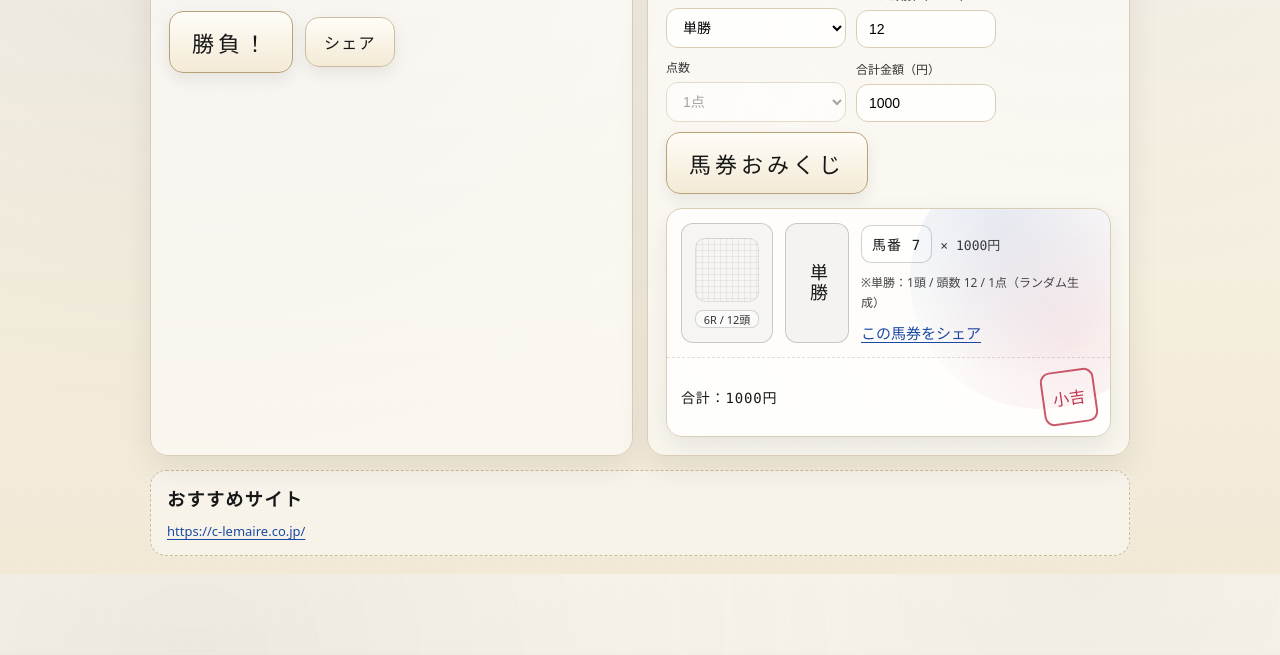
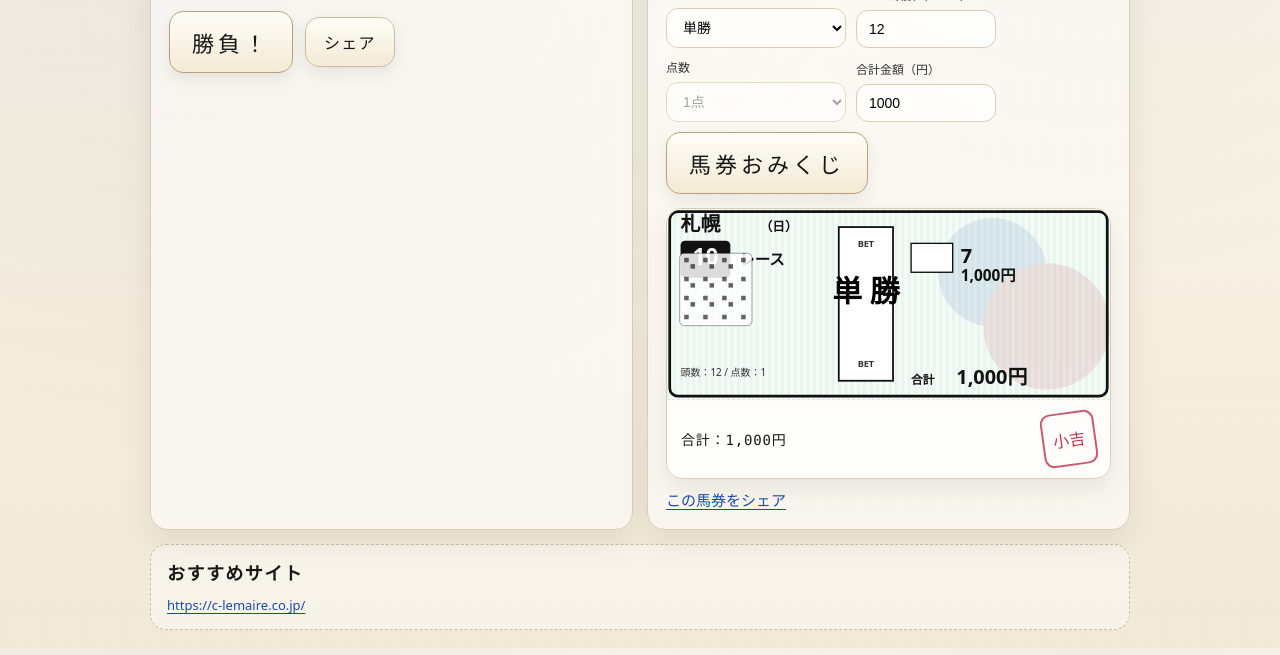
Before and after one commit to yoshitaka1531/oshi-jockey, a website: page public/index.html in a window 1280 px wide. Both pictures are taken after a click on the button "馬券おみくじ". Shown: the part 145-800 px from the top of the page. Drawn offline with Linux system fonts and the light colour scheme; a web font is replaced by a local one.

Commit message:
Update index.html

```diff
--- a/public/index.html
+++ b/public/index.html
@@ -32,7 +32,6 @@
         linear-gradient(180deg, var(--paper), var(--paper2));
       font-family: system-ui, -apple-system, "Segoe UI", Roboto, "Noto Sans JP", sans-serif;
     }
-    /* 和紙っぽい質感 */
     body::before{
       content:"";
       position:fixed;
@@ -46,7 +45,6 @@
     }
 
     .wrap{max-width:980px;margin:0 auto}
-
     .grid{
       display:grid;
       gap:14px;
@@ -56,7 +54,6 @@
       .grid{ grid-template-columns: 1fr 1fr; }
     }
 
-    /* おみくじ台（共通カード） */
     .shrine{
       border:1px solid var(--line);
       border-radius:18px;
@@ -83,14 +80,13 @@
       user-select:none;
     }
 
-    /* 見出し（カード内） */
     .title{
       font-family:"Yuji Syuku","Yuji Boku",serif;
       font-size:34px;
       letter-spacing:.08em;
       margin:0;
       line-height:1.15;
-      padding-right:78px; /* 朱印と干渉しない */
+      padding-right:78px;
     }
     .hint{
       margin:8px 0 0;
@@ -198,13 +194,13 @@
       display:none;
     }
 
-    /* 馬券おみくじ：設定欄 */
+    /* 馬券おみくじ UI */
     .sectionTitle{
       font-family:"Yuji Syuku","Yuji Boku",serif;
       font-size:22px;
       letter-spacing:.10em;
       margin:0 0 10px;
-      padding-right:78px; /* 朱印と干渉しない */
+      padding-right:78px;
     }
     .formRow{
       display:flex;
@@ -231,130 +227,23 @@
     }
     input{width:140px}
 
-    /* 馬券っぽいカード（強化版 / オリジナル） */
-    .ticket{
+    /* ★馬券“画像”枠（SVGを入れる） */
+    .ticketWrap{
       margin-top:14px;
       display:none;
       border:1px solid var(--line);
       border-radius:16px;
-      background:rgba(255,255,255,.68);
+      background:rgba(255,255,255,.66);
       overflow:hidden;
       box-shadow: 0 10px 26px var(--shadow);
-      position:relative;
     }
-    /* 馬券風の薄い透かし（蹄鉄風） */
-    .ticket::after{
-      content:"";
-      position:absolute;
-      right:-60px; top:-60px;
-      width:260px; height:260px;
-      border-radius:999px;
-      background:
-        radial-gradient(circle at 30% 30%, rgba(26,74,165,.10), transparent 62%),
-        radial-gradient(circle at 65% 70%, rgba(176,0,32,.08), transparent 60%);
-      transform:rotate(10deg);
-      pointer-events:none;
+    .ticketSvg{
+      width:100%;
+      height:auto;
+      display:block;
+      background:#fff;
     }
-    .ticketTop{
-      display:grid;
-      grid-template-columns: 92px 1fr;
-      gap:12px;
-      padding:14px;
-      border-bottom:1px dashed rgba(0,0,0,.12);
-      position:relative;
-    }
-    /* 左側：QRっぽいブロック（雰囲気） */
-    .qrBox{
-      border:1px solid rgba(0,0,0,.18);
-      border-radius:12px;
-      background:rgba(0,0,0,.03);
-      padding:10px;
-      display:flex;
-      flex-direction:column;
-      gap:8px;
-      align-items:center;
-      justify-content:center;
-    }
-    .qr{
-      width:64px;height:64px;
-      border-radius:10px;
-      background:
-        linear-gradient(90deg, rgba(0,0,0,.10) 0 1px, transparent 1px 6px),
-        linear-gradient(0deg, rgba(0,0,0,.10) 0 1px, transparent 1px 6px);
-      background-size:6px 6px;
-      opacity:.55;
-      border:1px solid rgba(0,0,0,.16);
-    }
-    .qrSmall{
-      width:64px;height:18px;
-      border-radius:8px;
-      border:1px solid rgba(0,0,0,.16);
-      background:rgba(255,255,255,.60);
-      font-size:11px;
-      display:grid;
-      place-items:center;
-      color:#333;
-    }
-
-    /* 右側：本体 */
-    .ticketBody{
-      display:flex;
-      gap:12px;
-      align-items:stretch;
-    }
-    .ticketType{
-      min-width:64px;
-      border:1px solid rgba(0,0,0,.18);
-      border-radius:12px;
-      display:flex;
-      align-items:center;
-      justify-content:center;
-      padding:10px 6px;
-      background:rgba(0,0,0,.04);
-      font-family:"Yuji Syuku","Yuji Boku",serif;
-      letter-spacing:.1em;
-      writing-mode: vertical-rl;
-      text-orientation: mixed;
-      font-size:18px;
-    }
-    .ticketMain{
-      flex:1;
-      display:flex;
-      flex-direction:column;
-      gap:10px;
-      padding-top:2px;
-    }
-    .ticketLine{
-      display:flex;
-      flex-direction:column;
-      gap:8px;
-    }
-    .ticketRow{
-      display:flex;
-      flex-wrap:wrap;
-      gap:8px;
-      align-items:center;
-    }
-    .chip{
-      padding:8px 10px;
-      border-radius:10px;
-      border:1px solid rgba(0,0,0,.18);
-      background:rgba(255,255,255,.78);
-      font-family: ui-monospace, SFMono-Regular, Menlo, Monaco, Consolas, "Liberation Mono", "Courier New", monospace;
-      letter-spacing:.08em;
-      font-size:14px;
-    }
-    .mul{
-      font-family: ui-monospace, SFMono-Regular, Menlo, Monaco, Consolas, "Liberation Mono", "Courier New", monospace;
-      font-size:13px;
-      opacity:.85;
-    }
-    .ticketHint{
-      font-size:12px;
-      color:#444;
-      line-height:1.6;
-    }
-    .ticketBottom{
+    .ticketBottomRow{
       padding:12px 14px;
       display:flex;
       flex-wrap:wrap;
@@ -362,6 +251,7 @@
       align-items:center;
       justify-content:space-between;
       background:rgba(255,255,255,.45);
+      border-top:1px dashed rgba(0,0,0,.10);
     }
     .yen{
       font-family: ui-monospace, SFMono-Regular, Menlo, Monaco, Consolas, "Liberation Mono", "Courier New", monospace;
@@ -407,8 +297,6 @@
       .vertical{font-size:24px; min-height:190px;}
       .actions{min-width:unset}
       label{min-width:unset}
-      .ticketTop{grid-template-columns: 84px 1fr;}
-      .ticketType{min-width:58px;}
     }
   </style>
 </head>
@@ -417,7 +305,7 @@
   <div class="wrap">
     <div class="grid">
 
-      <!-- ✅ 青枠の部分：タイトル〜ボタン〜結果を「1カード」にまとめる -->
+      <!-- 推しジョッキー（カードで囲い） -->
       <div class="shrine">
         <div class="seal">推</div>
 
@@ -425,7 +313,6 @@
         <p class="hint">神社のおみくじ風に、今日の推しを授かります。</p>
 
         <div class="btnrow">
-          <!-- ★IDは維持（壊れないため） -->
           <button id="drawBtn" class="btn main" type="button">勝負！</button>
           <button id="shareBtn" class="btn share" type="button" disabled>シェア</button>
         </div>
@@ -441,16 +328,14 @@
                 ※開けない場合は時間をおいて再度お試しください。
               </div>
 
-              <!-- 候補数表示は出さない -->
               <div id="meta" style="display:none;"></div>
-
               <div class="err" id="err"></div>
             </div>
           </div>
         </div>
       </div>
 
-      <!-- 馬券おみくじ（A→C→B） -->
+      <!-- 馬券おみくじ -->
       <div class="shrine">
         <div class="seal">券</div>
 
@@ -477,7 +362,6 @@
             <input id="fieldSize" type="number" min="2" max="18" value="12" />
           </label>
 
-          <!-- ✅ A：点数 -->
           <label>
             点数
             <select id="ticketPoints">
@@ -487,7 +371,6 @@
             </select>
           </label>
 
-          <!-- ✅ B：合計金額 -->
           <label>
             合計金額（円）
             <input id="budget" type="number" min="100" step="100" value="1000" />
@@ -496,43 +379,21 @@
           <button id="ticketBtn" class="btn main" type="button">馬券おみくじ</button>
         </div>
 
-        <!-- ✅ 馬券表示：馬券感UP -->
-        <div class="ticket" id="ticket">
-          <div class="ticketTop">
-            <div class="qrBox">
-              <div class="qr"></div>
-              <div class="qrSmall" id="raceInfo">R / N</div>
-            </div>
-
-            <div class="ticketBody">
-              <div class="ticketType" id="ticketTypeLabel">単勝</div>
-
-              <div class="ticketMain">
-                <div class="ticketLine" id="ticketLines">
-                  <!-- JSで行を生成 -->
-                </div>
-
-                <div class="ticketHint" id="ticketHint">
-                  ※本機能はランダム生成です。実際の購入判断はご自身の責任でお願いいたします。
-                </div>
-
-                <a id="ticketShareLink" class="link" href="#" style="display:none;">この馬券をシェア</a>
-              </div>
-            </div>
-          </div>
-
-          <div class="ticketBottom">
+        <!-- ★ここが“馬券画像”になります -->
+        <div class="ticketWrap" id="ticketWrap">
+          <div id="ticketSvgMount"></div>
+          <div class="ticketBottomRow">
             <div class="yen" id="ticketAmount">合計：1000円</div>
             <div class="stamp" id="ticketFortune">吉</div>
           </div>
         </div>
 
+        <a id="ticketShareLink" class="link" href="#" style="display:none;margin-top:10px;">この馬券をシェア</a>
         <div class="err" id="ticketErr"></div>
       </div>
 
     </div>
 
-    <!-- おすすめサイト（最下部） -->
     <div class="footer">
       <h2>おすすめサイト</h2>
       <a class="footlink"
@@ -544,7 +405,7 @@
   </div>
 
   <script>
-    // ====== 既存：ジョッキーおみくじ（壊さない） ======
+    // ====== 推しジョッキー ======
     const drawBtn  = document.getElementById("drawBtn");
     const shareBtn = document.getElementById("shareBtn");
     const resultEl = document.getElementById("result");
@@ -556,7 +417,6 @@
     let lastTicket = null;
 
     function setShareEnabled(){
-      // どちらかの結果があればシェア可能
       shareBtn.disabled = !(lastPicked || lastTicket);
     }
 
@@ -622,15 +482,12 @@
       }
       if(lastTicket){
         parts.push(`馬券おみくじ：${lastTicket.typeLabel} / ${lastTicket.linesText}（合計${lastTicket.total}円）`);
-        // URLはジョッキーURL優先。なければサイトURL。
       }
-
       return { text: parts.join("\n"), url };
     }
 
     async function share(){
       if(!(lastPicked || lastTicket)) return;
-
       const { text, url } = buildShareText();
 
       if(navigator.share){
@@ -653,14 +510,11 @@
     const pointsEl = document.getElementById("ticketPoints");
     const budgetEl = document.getElementById("budget");
 
-    const ticketEl = document.getElementById("ticket");
-    const ticketTypeLabelEl = document.getElementById("ticketTypeLabel");
-    const ticketLinesEl = document.getElementById("ticketLines");
+    const ticketWrapEl = document.getElementById("ticketWrap");
+    const ticketSvgMount = document.getElementById("ticketSvgMount");
     const ticketAmountEl = document.getElementById("ticketAmount");
-    const ticketHintEl = document.getElementById("ticketHint");
+    const ticketFortuneEl = document.getElementById("ticketFortune");
     const ticketErrEl = document.getElementById("ticketErr");
-    const raceInfoEl = document.getElementById("raceInfo");
-    const ticketFortuneEl = document.getElementById("ticketFortune");
     const ticketShareLinkEl = document.getElementById("ticketShareLink");
 
     const typeLabels = {
@@ -686,7 +540,6 @@
     }
     function sortAsc(arr){ return [...arr].sort((a,b)=>a-b); }
 
-    // 枠（1〜8）に馬番（1〜N）を割り当て（雰囲気用）
     function frameOfHorse(horseNo, fieldSize){
       const frames = 8;
       const idx = Math.floor((horseNo - 1) * frames / fieldSize) + 1;
@@ -696,46 +549,44 @@
     function buildPick(type, fieldSize){
       if(type === "win"){
         const a = randInt(1, fieldSize);
-        return { display: `馬番 ${a}`, hint: "単勝：1頭" };
+        return { display: `15`, raw: [a], text: `馬番 ${a}`, hint: "単勝：1頭" };
       }
       if(type === "place"){
         const a = randInt(1, fieldSize);
-        return { display: `馬番 ${a}`, hint: "複勝：1頭" };
+        return { raw: [a], text: `馬番 ${a}`, hint: "複勝：1頭" };
       }
       if(type === "umaren"){
         const [a,b] = sortAsc(sampleUniqueNumbers(2, 1, fieldSize));
-        return { display: `馬番 ${a} - ${b}`, hint: "馬連：2頭（順不同）" };
+        return { raw: [a,b], text: `馬番 ${a}-${b}`, hint: "馬連：2頭（順不同）" };
       }
       if(type === "wide"){
         const [a,b] = sortAsc(sampleUniqueNumbers(2, 1, fieldSize));
-        return { display: `馬番 ${a} - ${b}`, hint: "ワイド：2頭（順不同）" };
+        return { raw: [a,b], text: `馬番 ${a}-${b}`, hint: "ワイド：2頭（順不同）" };
       }
       if(type === "umatan"){
         const [a,b] = sampleUniqueNumbers(2, 1, fieldSize);
-        return { display: `馬番 ${a} → ${b}`, hint: "馬単：2頭（順序あり）" };
+        return { raw: [a,b], text: `馬番 ${a}→${b}`, hint: "馬単：2頭（順序あり）" };
       }
       if(type === "trio"){
         const [a,b,c] = sortAsc(sampleUniqueNumbers(3, 1, fieldSize));
-        return { display: `馬番 ${a} - ${b} - ${c}`, hint: "3連複：3頭（順不同）" };
+        return { raw: [a,b,c], text: `馬番 ${a}-${b}-${c}`, hint: "3連複：3頭（順不同）" };
       }
       if(type === "trifecta"){
         const [a,b,c] = sampleUniqueNumbers(3, 1, fieldSize);
-        return { display: `馬番 ${a} → ${b} → ${c}`, hint: "3連単：3頭（順序あり）" };
+        return { raw: [a,b,c], text: `馬番 ${a}→${b}→${c}`, hint: "3連単：3頭（順序あり）" };
       }
       if(type === "wakuren"){
         const [h1,h2] = sortAsc(sampleUniqueNumbers(2, 1, fieldSize));
         const f1 = frameOfHorse(h1, fieldSize);
         const f2 = frameOfHorse(h2, fieldSize);
         const [a,b] = sortAsc([f1,f2]);
-        return { display: `枠 ${a} - ${b}`, hint: "枠連：2枠（順不同）" };
+        return { raw: [a,b], text: `枠 ${a}-${b}`, hint: "枠連：2枠（順不同）" };
       }
-      return { display: "-", hint: "" };
+      return { raw: [], text: "-", hint: "" };
     }
 
-    function normalizePick(type, display){
-      // 重複チェック用の正規化
-      // 順不同系はそのまま、順序系はdisplayそのまま
-      return `${type}:${display}`.replace(/\s+/g,"").trim();
+    function normalizePick(type, text){
+      return `${type}:${text}`.replace(/\s+/g,"").trim();
     }
 
     function showTicketError(msg){
@@ -749,29 +600,20 @@
 
     function updatePointsOptions(){
       const type = betTypeEl.value;
-
-      // 単勝/複勝は1点固定
       const fixed1 = (type === "win" || type === "place");
-      const allow5 = !(type === "win" || type === "place") ; // 基本OK
-      const allow3 = true;
-
       const current = pointsEl.value;
 
       pointsEl.innerHTML = "";
       pointsEl.appendChild(new Option("1点", "1"));
-      if(!fixed1 && allow3) pointsEl.appendChild(new Option("3点", "3"));
-      if(!fixed1 && allow5) pointsEl.appendChild(new Option("5点", "5"));
+      if(!fixed1) pointsEl.appendChild(new Option("3点", "3"));
+      if(!fixed1) pointsEl.appendChild(new Option("5点", "5"));
 
-      // 以前の選択を可能なら維持
       const values = [...pointsEl.options].map(o=>o.value);
       pointsEl.value = values.includes(current) ? current : "1";
-
-      // fixed1なら選択不可（見た目上のミス防止）
       pointsEl.disabled = fixed1;
     }
 
     function splitBudget(total, points){
-      // 100円単位で均等配分（余りは先頭から）
       const base = Math.floor(total / points / 100) * 100;
       let used = base * points;
       let rem = total - used;
@@ -783,19 +625,129 @@
         rem -= 100;
         i++;
       }
-      // 端数が出たら最後に足す（見た目優先）
       if(rem > 0) arr[arr.length - 1] += rem;
-
       return arr;
     }
 
     function fortuneByTotal(total){
-      // 完全ランダムでもよいですが、軽く雰囲気を出します
       const pool = ["大吉","中吉","吉","小吉","末吉"];
-      // 1000円以上だと少し上振れしやすい程度
       const bias = total >= 1000 ? ["大吉","中吉"] : [];
       const pick = pool.concat(bias);
       return pick[randInt(0, pick.length - 1)];
+    }
+
+    // ====== ここがメイン：馬券“画像”をSVGで生成 ======
+    function esc(s){
+      return String(s).replace(/[&<>"']/g, m => ({
+        "&":"&amp;","<":"&lt;",">":"&gt;",'"':"&quot;","'":"&#39;"
+      })[m]);
+    }
+
+    function makeTicketSVG({ venue, raceNo, typeLabel, fieldSize, points, picks, alloc, total }){
+      // 票面サイズ（レスポンシブで縮小されます）
+      const W = 980, H = 420;
+
+      // 右側に表示する買い目テキスト（票面っぽく整形）
+      const lines = picks.map((p, i) => ({
+        text: p.text.replace("馬番 ", "").replace("枠 ", "枠 ").replace(/-/g, " - ").replace(/→/g, " → "),
+        yen: `${alloc[i].toLocaleString()}円`
+      }));
+
+      // 券種縦表示用（2文字ずつ改行して縦の雰囲気）
+      const typeVertical = typeLabel.split("").join("\n");
+
+      // 透かし（蹄鉄っぽい丸と薄い文字）
+      const watermark = `
+        <g opacity="0.10">
+          <circle cx="720" cy="140" r="120" fill="#1a4aa5"/>
+          <circle cx="840" cy="260" r="140" fill="#b00020"/>
+        </g>
+      `;
+
+      // 背景の薄いストライプ
+      const stripes = `
+        <defs>
+          <pattern id="stripes" width="14" height="14" patternUnits="userSpaceOnUse">
+            <rect width="14" height="14" fill="#f7fbf7"/>
+            <rect width="7" height="14" fill="#e7f6ef"/>
+          </pattern>
+        </defs>
+        <rect x="0" y="0" width="${W}" height="${H}" fill="url(#stripes)"/>
+      `;
+
+      // QR風
+      const qr = `
+        <g transform="translate(28,98)">
+          <rect x="0" y="0" width="160" height="160" rx="10" fill="#fff" stroke="#111" opacity="0.85"/>
+          ${Array.from({length:10}).map((_,r)=>
+            Array.from({length:10}).map((__,c)=>{
+              const on = (r*c + r + c) % 3 === 0;
+              return on ? `<rect x="${10+c*14}" y="${10+r*14}" width="10" height="10" fill="#111" opacity="0.65"/>` : "";
+            }).join("")
+          ).join("")}
+        </g>
+      `;
+
+      // 左の情報欄
+      const left = `
+        <g font-family="system-ui, -apple-system, Segoe UI, Roboto, Noto Sans JP, sans-serif" fill="#111">
+          <text x="30" y="48" font-size="44" font-weight="800">${esc(venue)}</text>
+          <text x="205" y="48" font-size="28" font-weight="700">（日）</text>
+
+          <rect x="30" y="70" width="110" height="82" rx="10" fill="#111"/>
+          <text x="85" y="124" font-size="50" font-weight="900" fill="#fff" text-anchor="middle">${raceNo}</text>
+          <text x="160" y="124" font-size="34" font-weight="800">レース</text>
+
+          ${qr}
+
+          <text x="30" y="370" font-size="22" opacity="0.85">頭数：${fieldSize} / 点数：${points}</text>
+        </g>
+      `;
+
+      // 中央の券種縦欄
+      const center = `
+        <g>
+          <rect x="380" y="40" width="120" height="340" fill="#fff" stroke="#111" stroke-width="4"/>
+          <text x="440" y="85" font-size="20" font-weight="800" text-anchor="middle" opacity="0.8">BET</text>
+          <text x="440" y="205" font-size="66" font-weight="900" text-anchor="middle" style="white-space:pre; font-family: system-ui, -apple-system, Segoe UI, Roboto, Noto Sans JP, sans-serif;">${esc(typeVertical)}</text>
+          <text x="440" y="350" font-size="20" font-weight="800" text-anchor="middle" opacity="0.8">BET</text>
+        </g>
+      `;
+
+      // 右側：買い目＋金額（票面風）
+      const right = `
+        <g font-family="system-ui, -apple-system, Segoe UI, Roboto, Noto Sans JP, sans-serif" fill="#111">
+          ${lines.map((ln, idx)=>{
+            const y = 120 + idx*70;
+            return `
+              <g>
+                <rect x="540" y="${y-44}" width="92" height="64" fill="#fff" stroke="#111" stroke-width="3"/>
+                <text x="586" y="${y-2}" font-size="34" font-weight="900" text-anchor="middle">${esc(String(ln.text).split(/[ -→]/)[0] || "")}</text>
+
+                <text x="650" y="${y}" font-size="44" font-weight="900">${esc(ln.text)}</text>
+                <text x="650" y="${y+40}" font-size="34" font-weight="900">${esc(ln.yen)}</text>
+              </g>
+            `;
+          }).join("")}
+
+          <text x="540" y="388" font-size="26" font-weight="800">合計</text>
+          <text x="640" y="388" font-size="44" font-weight="900">${total.toLocaleString()}円</text>
+        </g>
+      `;
+
+      // 票面フレーム
+      const frame = `<rect x="6" y="6" width="${W-12}" height="${H-12}" rx="18" fill="none" stroke="#111" stroke-width="6"/>`;
+
+      return `
+        <svg class="ticketSvg" viewBox="0 0 ${W} ${H}" xmlns="http://www.w3.org/2000/svg" role="img" aria-label="馬券">
+          ${stripes}
+          ${watermark}
+          ${left}
+          ${center}
+          ${right}
+          ${frame}
+        </svg>
+      `;
     }
 
     function drawTicket(){
@@ -815,82 +767,57 @@
         return;
       }
 
-      // 点数の整合（単勝/複勝は1点固定）
       const fixed1 = (type === "win" || type === "place");
       const finalPoints = fixed1 ? 1 : points;
 
-      // 重複しないように複数点を生成
       const set = new Set();
       const picks = [];
-      const maxTry = 50;
+      const maxTry = 80;
 
       for(let t=0; t<maxTry && picks.length < finalPoints; t++){
-        const { display, hint } = buildPick(type, fieldSize);
-        const key = normalizePick(type, display);
+        const p = buildPick(type, fieldSize);
+        const key = normalizePick(type, p.text);
         if(set.has(key)) continue;
         set.add(key);
-        picks.push({ display, hint });
+        picks.push(p);
       }
       if(picks.length < finalPoints){
         showTicketError("買い目の生成に失敗しました。時間をおいて再度お試しください。");
         return;
       }
 
-      // 金額配分（B）
       const alloc = splitBudget(budget, finalPoints);
 
-      // 表示反映
-      ticketTypeLabelEl.textContent = typeLabels[type] || "馬券";
-      raceInfoEl.textContent = `${randInt(1,12)}R / ${fieldSize}頭`; // 雰囲気
+      // 票面用の雰囲気パラメータ
+      const venue = ["阪神","京都","東京","中山","札幌","函館","新潟","中京","小倉"][randInt(0,8)];
+      const raceNo = randInt(1, 12);
+      const typeLabel = typeLabels[type] || "馬券";
 
-      ticketLinesEl.innerHTML = "";
-      picks.forEach((p, i)=>{
-        const row = document.createElement("div");
-        row.className = "ticketRow";
-
-        const chip = document.createElement("span");
-        chip.className = "chip";
-        chip.textContent = p.display;
-
-        const mul = document.createElement("span");
-        mul.className = "mul";
-        mul.textContent = `× ${alloc[i]}円`;
-
-        row.appendChild(chip);
-        row.appendChild(mul);
-        ticketLinesEl.appendChild(row);
+      // SVG生成して差し込み
+      ticketSvgMount.innerHTML = makeTicketSVG({
+        venue, raceNo, typeLabel,
+        fieldSize, points: finalPoints,
+        picks, alloc, total: budget
       });
 
-      const hint = picks[0]?.hint || "";
-      ticketHintEl.textContent = `※${hint} / 頭数 ${fieldSize} / ${finalPoints}点（ランダム生成）`;
-      ticketAmountEl.textContent = `合計：${budget}円`;
+      ticketWrapEl.style.display = "block";
+      ticketAmountEl.textContent = `合計：${budget.toLocaleString()}円`;
       ticketFortuneEl.textContent = fortuneByTotal(budget);
 
-      ticketEl.style.display = "block";
-
-      // シェア用に保持（C）
-      const linesText = picks.map((p,i)=>`${p.display}×${alloc[i]}円`).join(" / ");
-      lastTicket = {
-        typeLabel: typeLabels[type] || "馬券",
-        linesText,
-        total: budget,
-      };
+      // シェア用
+      const linesText = picks.map((p,i)=>`${p.text.replace("馬番 ","").replace("枠 ","枠 ")}×${alloc[i]}円`).join(" / ");
+      lastTicket = { typeLabel, linesText, total: budget };
       setShareEnabled();
 
-      // “この馬券をシェア”リンク（補助）
       ticketShareLinkEl.style.display = "inline-block";
-      ticketShareLinkEl.onclick = (e)=>{
-        e.preventDefault();
-        share();
-      };
+      ticketShareLinkEl.onclick = (e)=>{ e.preventDefault(); share(); };
     }
 
     betTypeEl.addEventListener("change", updatePointsOptions);
     updatePointsOptions();
-
     ticketBtn.addEventListener("click", drawTicket);
 
-    // 初期状態：シェア不可
+    // 初期：シェア不可
     setShareEnabled();
   </script>
 </body>
```
